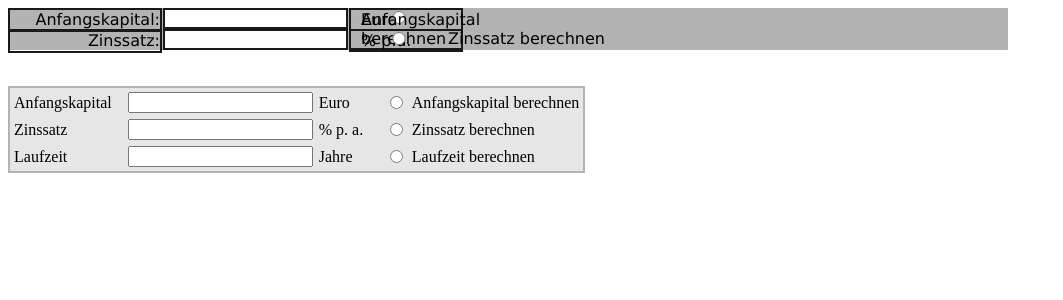
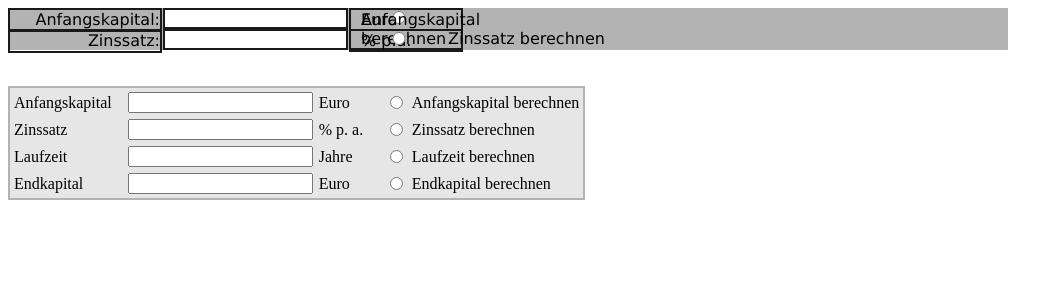
Before and after one commit to mbest80/test, an Angular app: page / in a window 1280 px wide. Shown: the top 300 px of the page, without its empty margins (0-1063 px from the left). Built offline with nearby package versions, Linux system fonts and the light colour scheme.

Commit message:
Rechner um Endkapital erweitert

```diff
--- a/src/app/_template/template-rechner/template-rechner.component.html
+++ b/src/app/_template/template-rechner/template-rechner.component.html
@@ -70,6 +70,23 @@ zum Einstellen der Rechneroptionen-->
 				<label>Laufzeit berechnen</label>
 			</td>
 		</tr>
+		<tr>
+			<td class="s1">
+				<label>Endkapital</label>
+			</td>
+			<td class="s2">
+				<input class="eingabe">
+			</td>
+			<td class="s3">
+				<label>Euro</label>
+			</td>
+			<td class="s4">
+				<input type="radio">
+			</td>
+			<td>
+				<label>Endkapital berechnen</label>
+			</td>
+		</tr>
 	</table>
 </div>
 <!--<div class="rechner">
```
